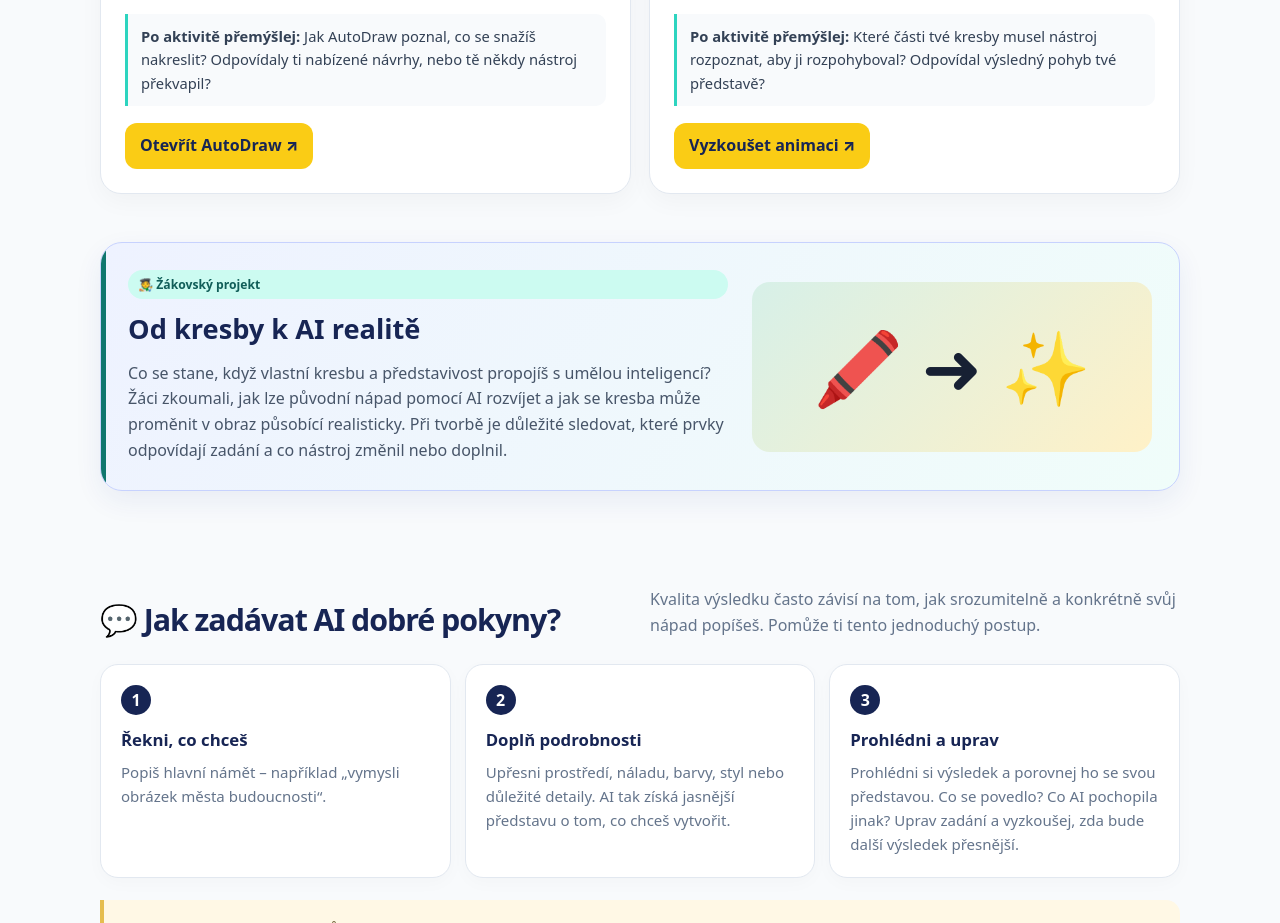
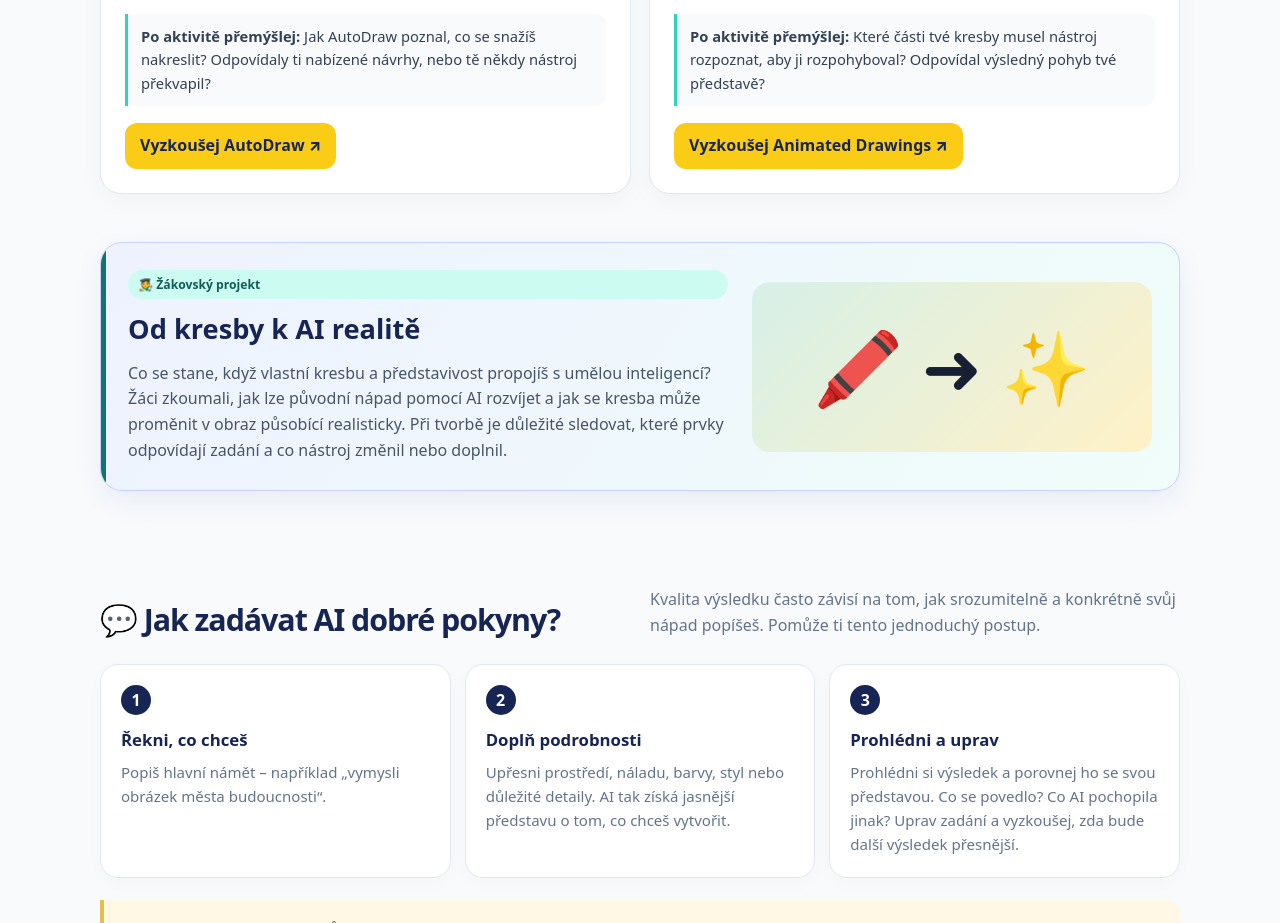
Before and after one commit to zspastelka/ai-na-pastelce, a plain HTML site: page tvor-s-ai.html in a window 1280 px wide. Shown: the part 946-1869 px from the top of the page. Drawn offline with Linux system fonts and the light colour scheme.

Commit message:
Upravit popisky tlačítek nástrojů AutoDraw a Animated Drawings

```diff
--- a/tvor-s-ai.html
+++ b/tvor-s-ai.html
@@ -27,8 +27,8 @@
 
     <section><div class="wrap"><div class="section-head"><h2>🎨 Vyzkoušej si tvoření</h2><p>Na této stránce najdeš nástroje, které ti pomohou převést vlastní nápady do obrázku nebo animace. Vyzkoušej si, co dokážou, a rozhodni, jak jejich nabídku využiješ ve své tvorbě.</p></div>
       <div class="grid">
-        <article class="card"><div class="tag">Kreslení s pomocníkem</div><h3>✏️ AutoDraw</h3><p>Nakresli jednoduchý obrázek a sleduj, jak se nástroj snaží rozpoznat tvoje tahy. Nabídne ti několik upravených návrhů – vyber ten, který nejlépe odpovídá tvé představě.</p><div class="details"><div class="detail"><strong>🔍 Co objevíš</strong>Jak digitální nástroj rozpoznává náčrt a nabízí jeho uhlazenější podobu.</div><div class="detail"><strong>💡 K čemu slouží</strong>AutoDraw pomáhá rychle převést jednoduchou kresbu do čistšího obrázku, i když neumíš přesně kreslit.</div></div><div class="learn"><strong>Po aktivitě přemýšlej:</strong> Jak AutoDraw poznal, co se snažíš nakreslit? Odpovídaly ti nabízené návrhy, nebo tě někdy nástroj překvapil?</div><a class="link" href="https://www.autodraw.com/" target="_blank" rel="noopener noreferrer">Otevřít AutoDraw ↗</a></article>
-        <article class="card"><div class="tag">Animace</div><h3>🕺 Animated Drawings</h3><p>Nahraj vlastní kresbu postavy a nástroj ji převede do jednoduché animace. Označí její části a vytvoří pohyb, který si můžeš prohlédnout a upravit.</p><div class="details"><div class="detail"><strong>🔍 Co objevíš</strong>Jak program rozpoznává části postavy a převádí statický obrázek na pohyb.</div><div class="detail"><strong>💡 K čemu slouží</strong>Animated Drawings umožňuje rozpohybovat dětské kresby a ukazuje, jak lze digitální nástroje využít k animaci.</div></div><div class="learn"><strong>Po aktivitě přemýšlej:</strong> Které části tvé kresby musel nástroj rozpoznat, aby ji rozpohyboval? Odpovídal výsledný pohyb tvé představě?</div><a class="link" href="https://sketch.metademolab.com/" target="_blank" rel="noopener noreferrer">Vyzkoušet animaci ↗</a></article>
+        <article class="card"><div class="tag">Kreslení s pomocníkem</div><h3>✏️ AutoDraw</h3><p>Nakresli jednoduchý obrázek a sleduj, jak se nástroj snaží rozpoznat tvoje tahy. Nabídne ti několik upravených návrhů – vyber ten, který nejlépe odpovídá tvé představě.</p><div class="details"><div class="detail"><strong>🔍 Co objevíš</strong>Jak digitální nástroj rozpoznává náčrt a nabízí jeho uhlazenější podobu.</div><div class="detail"><strong>💡 K čemu slouží</strong>AutoDraw pomáhá rychle převést jednoduchou kresbu do čistšího obrázku, i když neumíš přesně kreslit.</div></div><div class="learn"><strong>Po aktivitě přemýšlej:</strong> Jak AutoDraw poznal, co se snažíš nakreslit? Odpovídaly ti nabízené návrhy, nebo tě někdy nástroj překvapil?</div><a class="link" href="https://www.autodraw.com/" target="_blank" rel="noopener noreferrer">Vyzkoušej AutoDraw ↗</a></article>
+        <article class="card"><div class="tag">Animace</div><h3>🕺 Animated Drawings</h3><p>Nahraj vlastní kresbu postavy a nástroj ji převede do jednoduché animace. Označí její části a vytvoří pohyb, který si můžeš prohlédnout a upravit.</p><div class="details"><div class="detail"><strong>🔍 Co objevíš</strong>Jak program rozpoznává části postavy a převádí statický obrázek na pohyb.</div><div class="detail"><strong>💡 K čemu slouží</strong>Animated Drawings umožňuje rozpohybovat dětské kresby a ukazuje, jak lze digitální nástroje využít k animaci.</div></div><div class="learn"><strong>Po aktivitě přemýšlej:</strong> Které části tvé kresby musel nástroj rozpoznat, aby ji rozpohyboval? Odpovídal výsledný pohyb tvé představě?</div><a class="link" href="https://sketch.metademolab.com/" target="_blank" rel="noopener noreferrer">Vyzkoušej Animated Drawings ↗</a></article>
       </div>
     </div></section>
 
```
